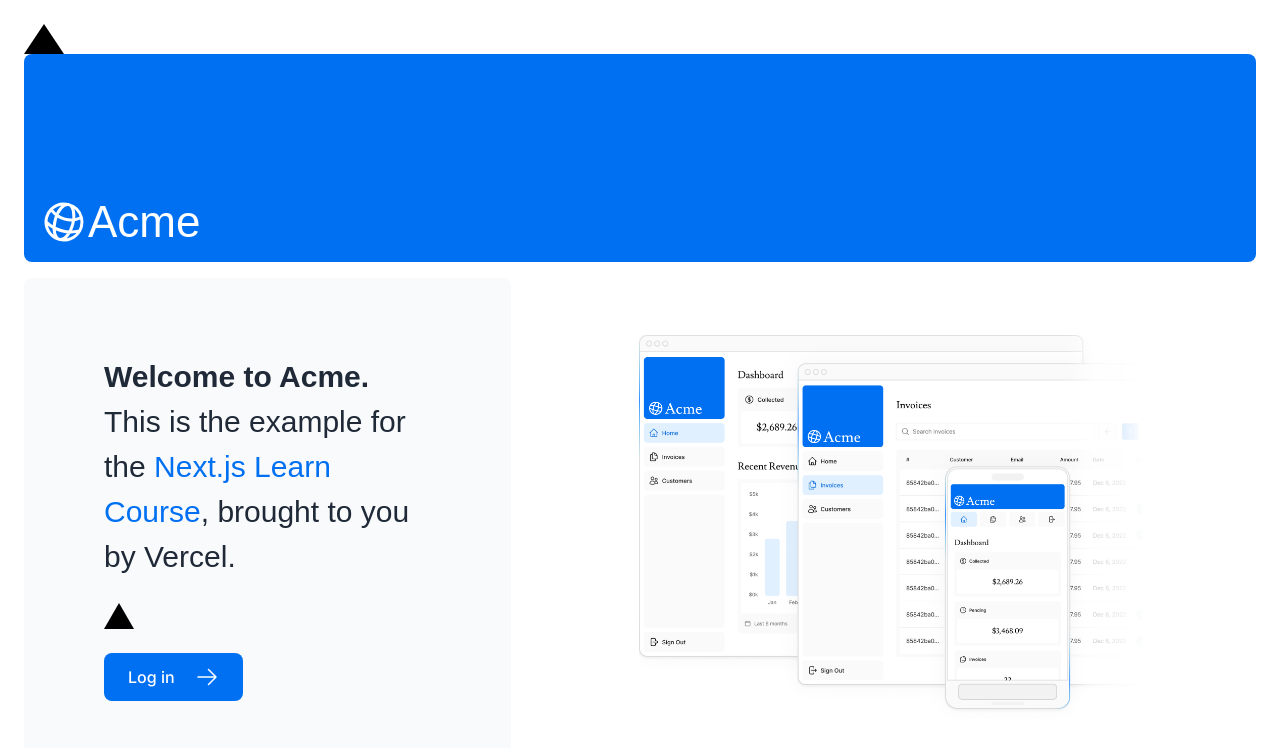
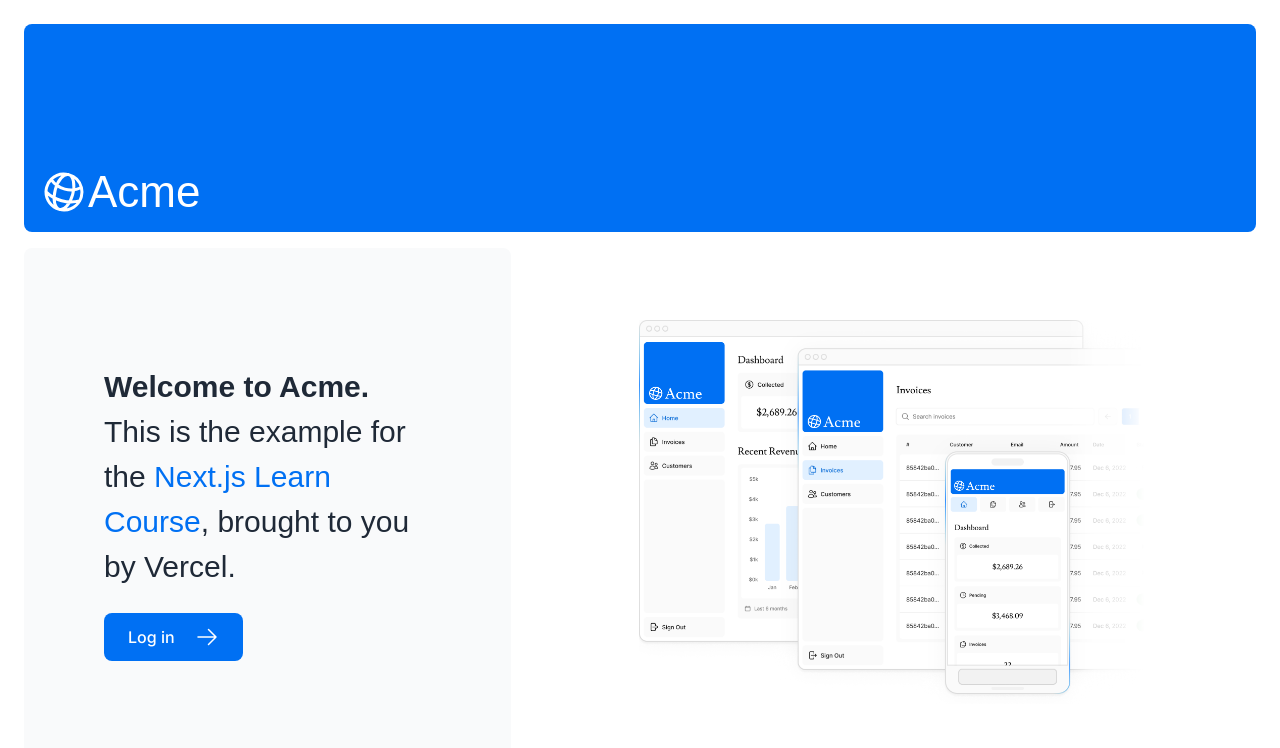
Before and after one commit to MatheusLPolidoro/nextjs-dashboard, a Next.js app: page / in a window 1280 px wide. Shown: the top 748 px of the page. Built offline with nearby package versions, Linux system fonts and the light colour scheme; a web font is replaced by a local one.

Commit message:
change import to bcryptjs;

```diff
--- a/app/page.tsx
+++ b/app/page.tsx
@@ -8,7 +8,6 @@ import Image from 'next/image';
 export default function Page() {
   return (
     <main className="flex min-h-screen flex-col p-6">
-      <div className={style.shape} />
       <div className="flex h-20 shrink-0 items-end rounded-lg bg-blue-500 p-4 md:h-52">
         <AcmeLogo />
       </div>
@@ -21,9 +20,7 @@ export default function Page() {
             </a>
             , brought to you by Vercel.
           </p>
-          <div
-            className="relative w-0 h-0 border-l-[15px] border-r-[15px] border-b-[26px] border-l-transparent border-r-transparent border-b-black"
-          />
+
           <Link
             href="/login"
             className="flex items-center gap-5 self-start rounded-lg bg-blue-500 px-6 py-3 text-sm font-medium text-white transition-colors hover:bg-blue-400 md:text-base"
--- a/app/seed/route.ts
+++ b/app/seed/route.ts
@@ -1,4 +1,4 @@
-import bcrypt from 'bcrypt';
+import bcrypt from 'bcryptjs';
 import postgres from 'postgres';
 import { invoices, customers, revenue, users } from '../lib/placeholder-data';
 
--- a/tsconfig.json
+++ b/tsconfig.json
@@ -29,8 +29,7 @@
     "**/*.tsx",
     ".next/types/**/*.ts",
     "app/lib/placeholder-data.ts",
-    "scripts/seed.js",
-    "app/**/*",
+    "scripts/seed.js"
   ],
   "exclude": ["node_modules"]
 }
```
